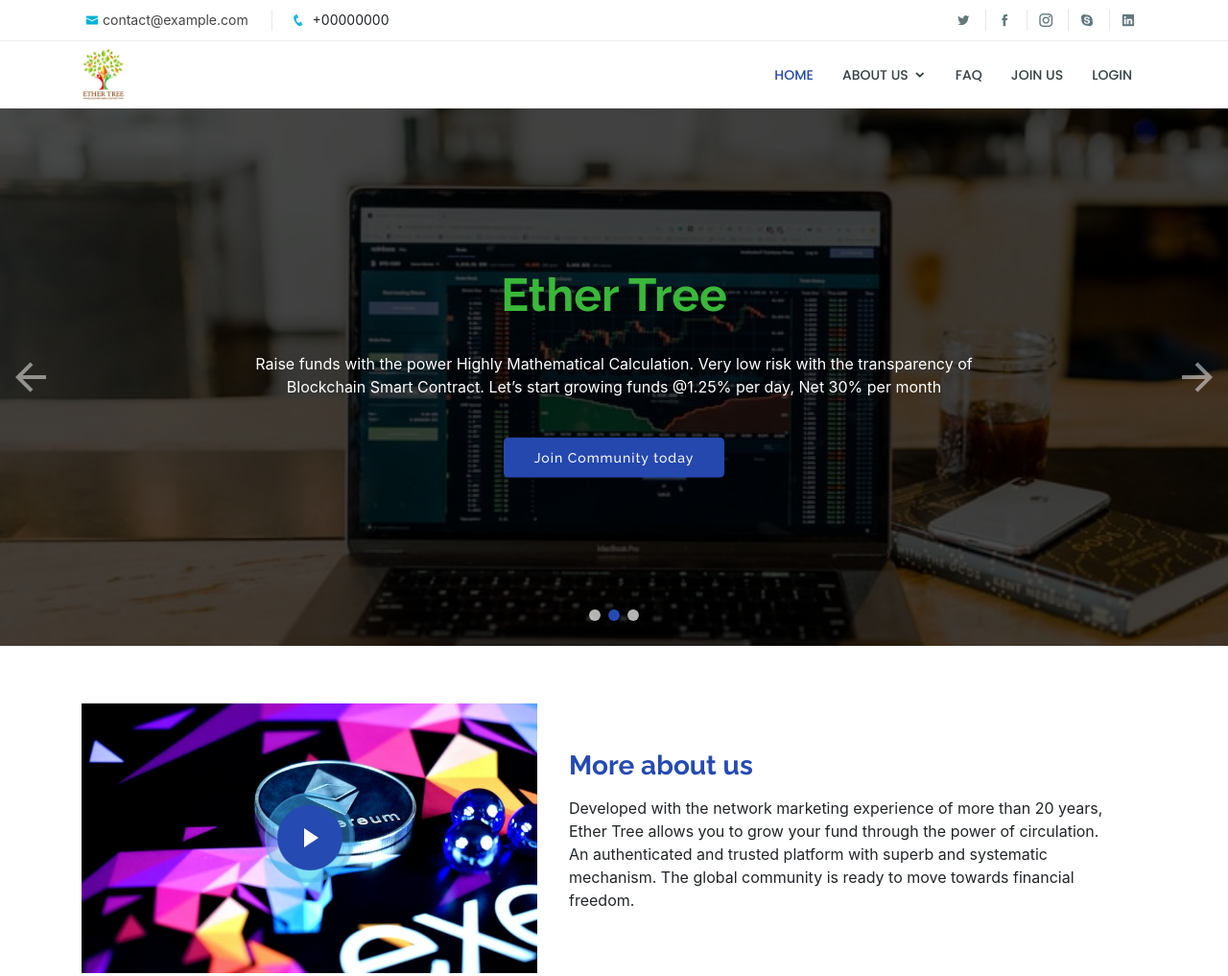
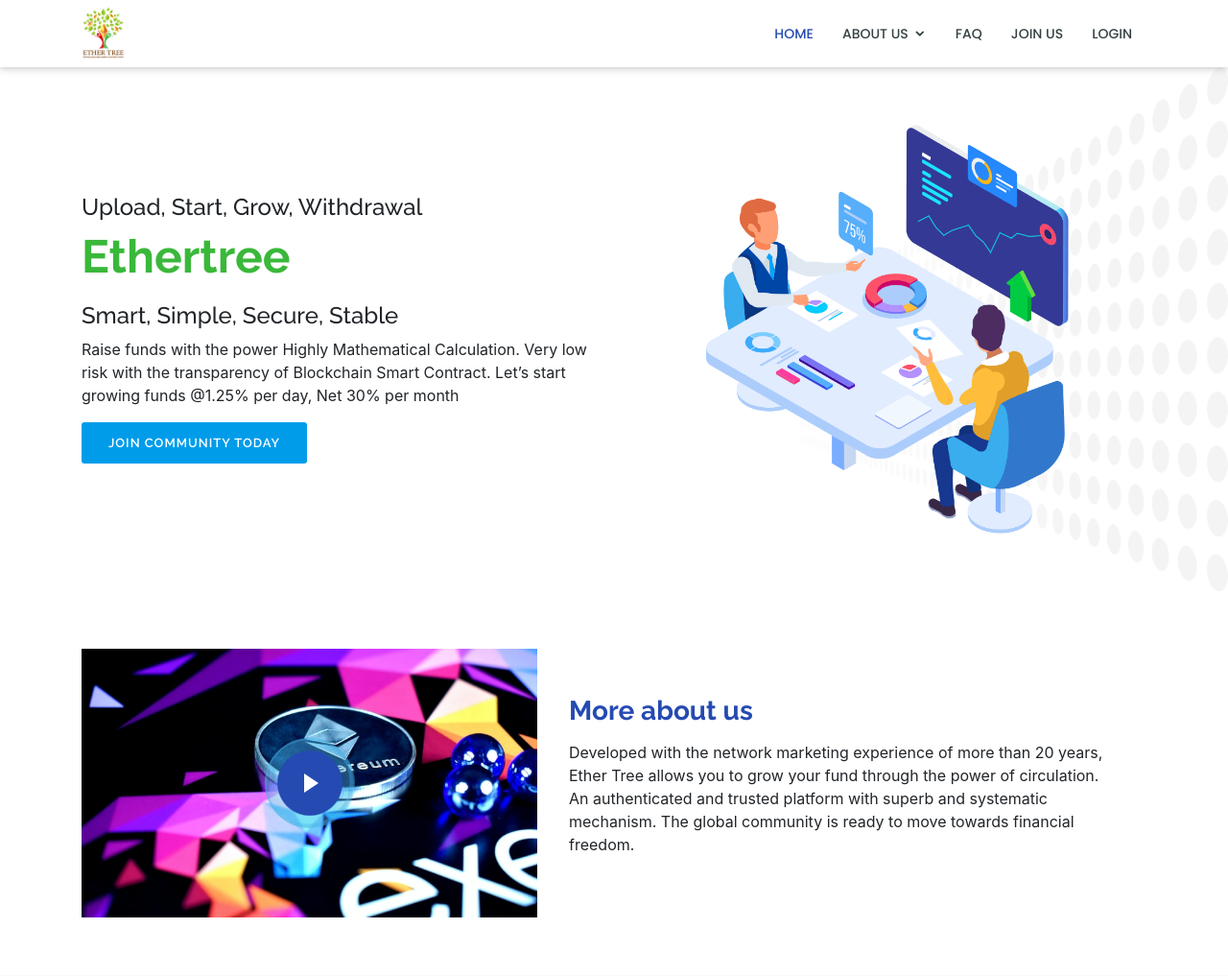
Before and after one commit to niteshkrbhat/Ethertree-web, a website with bundled scripts: page index.html in a window 1280 px wide. Shown: the top 1017 px of the page at 96% size. Built offline with nearby package versions, Linux system fonts and the light colour scheme.

Commit message:
banner changes

```diff
--- a/assets/css/style.css
+++ b/assets/css/style.css
@@ -93,6 +93,7 @@
   z-index: 997;
   transition: all 0.5s;
   background: #fff;
+  box-shadow: 0 1px 8px 0 rgba(0,0,0,.25);
 }
 
 #header.header-scrolled {
@@ -337,163 +338,66 @@
 
 #hero {
   width: 100%;
-  height: 70vh;
-  background-color: rgba(31, 38, 39, 0.8);
-  overflow: hidden;
-  position: relative;
-  padding: 0;
+  background-image: url("../img/hero-bg.png");
+  background-repeat: no-repeat;
+  background-size: contain;
+  background-position: right top;
+  padding: 60px 0;
 }
 
-#hero .carousel-item {
-  width: 100%;
-  height: 70vh;
-  background-size: cover;
-  background-position: center;
-  background-repeat: no-repeat;
-  position: relative;
-}
-
-#hero .carousel-item::before {
-  content: '';
-  background-color: rgba(0, 0, 0, 0.7);
-  position: absolute;
-  top: 0;
-  right: 0;
-  left: 0;
-  bottom: 0;
-}
-
-#hero .carousel-container {
-  display: flex;
-  justify-content: center;
-  align-items: center;
-  position: absolute;
-  bottom: 0;
-  top: 0;
-  left: 0;
-  right: 0;
-}
-
-#hero .carousel-content {
-  text-align: center;
+#hero h1 {
+  margin: 0 0 20px 0;
+  font-size: 48px;
+  font-weight: 700;
+  line-height: 56px;
+  color: #3ab83a;
 }
 
 #hero h2 {
-  color: #fff;
+  color: #576971;
   margin-bottom: 30px;
-  font-size: 48px;
-  font-weight: 700;
-}
-
-#hero p {
-  width: 80%;
-  -webkit-animation-delay: 0.4s;
-  animation-delay: 0.4s;
-  margin: 0 auto 30px auto;
-  color: #fff;
-}
-
-#hero .carousel-inner .carousel-item {
-  transition-property: opacity;
-  background-position: center top;
-}
-
-#hero .carousel-inner .carousel-item,
-#hero .carousel-inner .active.carousel-item-left,
-#hero .carousel-inner .active.carousel-item-right {
-  opacity: 0;
-}
-
-#hero .carousel-inner .active,
-#hero .carousel-inner .carousel-item-next.carousel-item-left,
-#hero .carousel-inner .carousel-item-prev.carousel-item-right {
-  opacity: 1;
-  transition: 0.5s;
-}
-
-#hero .carousel-inner .carousel-item-next,
-#hero .carousel-inner .carousel-item-prev,
-#hero .carousel-inner .active.carousel-item-left,
-#hero .carousel-inner .active.carousel-item-right {
-  left: 0;
-  transform: translate3d(0, 0, 0);
-}
-
-#hero .carousel-control-prev, #hero .carousel-control-next {
-  width: 10%;
-}
-
-#hero .carousel-control-next-icon, #hero .carousel-control-prev-icon {
-  background: none;
-  font-size: 48px;
-  line-height: 1;
-  width: auto;
-  height: auto;
-}
-
-#hero .carousel-indicators li {
-  cursor: pointer;
-  width: 12px;
-  height: 12px;
-  border-radius: 50%;
-  margin: 0 4px;
-  transition: ease-in;
-  opacity: .7;
-}
-
-#hero .carousel-indicators li.active {
-  opacity: 1;
-  background-color: #254AB2;
+  font-size: 24px;
 }
 
 #hero .btn-get-started {
   font-family: "Raleway", sans-serif;
-  font-weight: 500;
-  font-size: 14px;
+  font-weight: 600;
+  font-size: 13px;
+  text-transform: uppercase;
   letter-spacing: 1px;
   display: inline-block;
-  padding: 14px 32px;
-  border-radius: 5px;
+  padding: 12px 28px;
+  border-radius: 3px;
   transition: 0.5s;
-  line-height: 1;
-  margin: 10px;
   color: #fff;
-  background: #254AB2;
-  -webkit-animation-delay: 0.8s;
-  animation-delay: 0.8s;
+  background: #009cea;
 }
 
 #hero .btn-get-started:hover {
-  background: #019cbe;
+  background: #008bd1;
 }
 
-@media (max-width: 768px) {
+#hero .hero-img {
+  text-align: center;
+}
+
+#hero .hero-img img {
+  width: 70%;
+}
+
+@media (min-width: 1024px) {
   #hero {
-    height: 90vh;
-  }
-  #hero .carousel-item {
-    height: 90vh;
-  }
-  #hero h2 {
-    font-size: 28px;
+    background-attachment: fixed;
   }
 }
 
-@media (min-width: 1024px) {
-  #hero p {
-    width: 60%;
+@media (max-width: 992px) {
+  #hero h1 {
+    font-size: 32px;
+    line-height: 40px;
   }
-  #hero .carousel-control-prev, #hero .carousel-control-next {
-    width: 5%;
-  }
-}
-
-@media (max-height: 500px) {
-  #hero {
-    height: 150vh;
-  }
-  #hero .carousel-item {
-    height: 150vh;
+  #hero h2 {
+    font-size: 20px;
   }
 }
 
--- a/index.html
+++ b/index.html
@@ -27,22 +27,6 @@
 
 <body>
 
-  <section id="topbar" class="d-none d-lg-block">
-    <div class="container d-flex">
-      <div class="contact-info mr-auto">
-        <i class="icofont-envelope"></i><a href="mailto:contact@example.com">contact@example.com</a>
-        <i class="icofont-phone phone-icon"></i> +00000000
-      </div>
-      <div class="social-links">
-        <a href="#" class="twitter"><i class="icofont-twitter"></i></a>
-        <a href="#" class="facebook"><i class="icofont-facebook"></i></a>
-        <a href="#" class="instagram"><i class="icofont-instagram"></i></a>
-        <a href="#" class="skype"><i class="icofont-skype"></i></a>
-        <a href="#" class="linkedin"><i class="icofont-linkedin"></i></i></a>
-      </div>
-    </div>
-  </section>
-
   <header id="header" class="d-flex align-items-center">
     <div class="container d-flex align-items-center">
 
@@ -69,57 +53,24 @@
   </header>
 
   <section id="hero">
-    <div class="hero-container">
-      <div id="heroCarousel" class="carousel slide carousel-fade" data-ride="carousel">
 
-        <ol class="carousel-indicators" id="hero-carousel-indicators"></ol>
-
-        <div class="carousel-inner" role="listbox">
-
-          <div class="carousel-item active" style="background-image: url(assets/img/slide/slide-1.jpg); background-position: center;">
-            <div class="carousel-container">
-              <div class="carousel-content">
-                <h2 class="animate__animated animate__fadeInDown">Upload, Start, Grow, Withdrawal</h2>
-                <p class="animate__animated animate__fadeInUp">Raise funds with the power Highly Mathematical Calculation. Very low risk with the transparency of Blockchain Smart Contract. Let’s start growing funds @1.25% per day, Net 30% per month</p>
-                <a href="#" class="btn-get-started scrollto animate__animated animate__fadeInUp">Join Community today</a>
-              </div>
-            </div>
+    <div class="container">
+      <div class="row">
+        <div class="col-lg-6 pt-5 pt-lg-0 order-2 order-lg-1 d-flex flex-column justify-content-center" data-aos="fade-up">
+          <div>
+            <h4>Upload, Start, Grow, Withdrawal</h4>
+            <h1>Ethertree</h1>
+            <h4>Smart, Simple, Secure, Stable</h4>
+            <p>Raise funds with the power Highly Mathematical Calculation. Very low risk with the transparency of Blockchain Smart Contract. Let’s start growing funds @1.25% per day, Net 30% per month</p>
+            <a href="#" class="btn-get-started scrollto">Join Community today</a>
           </div>
-
-          <div class="carousel-item" style="background-image: url(assets/img/slide/slide-2.jpg); background-position: center;">
-            <div class="carousel-container">
-              <div class="carousel-content">
-                <h2 class="animate__animated animate__fadeInDown" style="color: #3AB83A;">Ether Tree</h2>
-                <p class="animate__animated animate__fadeInUp">Raise funds with the power Highly Mathematical Calculation. Very low risk with the transparency of Blockchain Smart Contract. Let’s start growing funds @1.25% per day, Net 30% per month</p>
-                <a href="#" class="btn-get-started scrollto animate__animated animate__fadeInUp">Join Community today</a>
-              </div>
-            </div>
-          </div>
-
-          <div class="carousel-item" style="background-image: url(assets/img/slide/slide-3.jpg); background-position: center;">
-            <div class="carousel-container">
-              <div class="carousel-content">
-                <h2 class="animate__animated animate__fadeInDown">Smart, Simple, Secure, Stable</h2>
-                <p class="animate__animated animate__adeInUp">Raise funds with the power Highly Mathematical Calculation. Very low risk with the transparency of Blockchain Smart Contract. Let’s start growing funds @1.25% per day, Net 30% per month</p>
-                <a href="#" class="btn-get-started scrollto animate__animated animate__fadeInUp">Join Community today</a>
-              </div>
-            </div>
-          </div>
-
         </div>
-
-        <a class="carousel-control-prev" href="#heroCarousel" role="button" data-slide="prev">
-          <span class="carousel-control-prev-icon ri-arrow-left-line" aria-hidden="true"></span>
-          <span class="sr-only">Previous</span>
-        </a>
-
-        <a class="carousel-control-next" href="#heroCarousel" role="button" data-slide="next">
-          <span class="carousel-control-next-icon ri-arrow-right-line" aria-hidden="true"></span>
-          <span class="sr-only">Next</span>
-        </a>
-
+        <div class="col-lg-6 order-1 order-lg-2 hero-img" data-aos="fade-left">
+          <img src="assets/img/hero-img.png" class="img-fluid" alt="">
+        </div>
       </div>
     </div>
+
   </section>
 
   <section id="about" class="about">
```
Also changed, not shown: assets/img/hero-bg.png (added), assets/img/hero-img.png (added).
